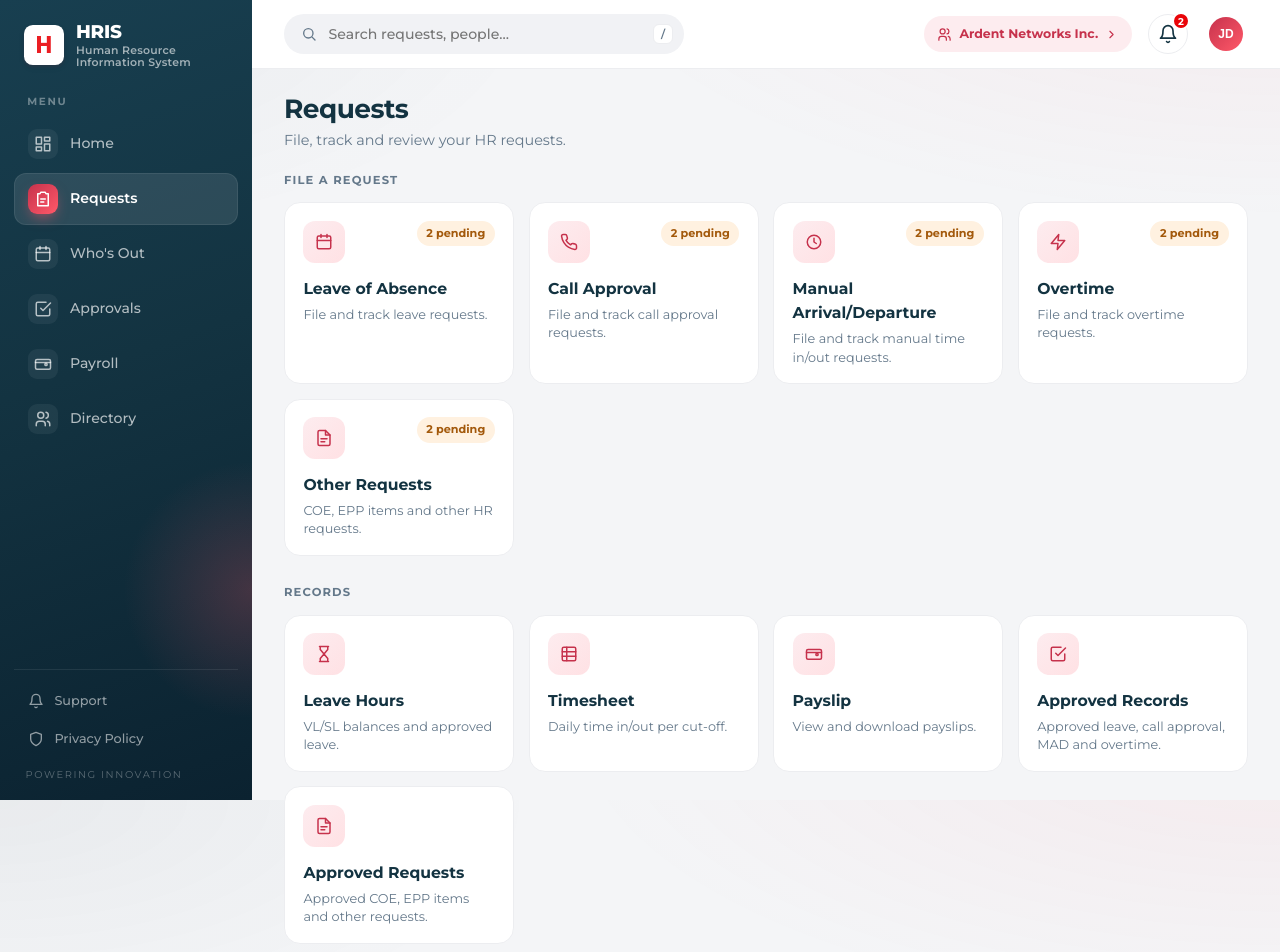
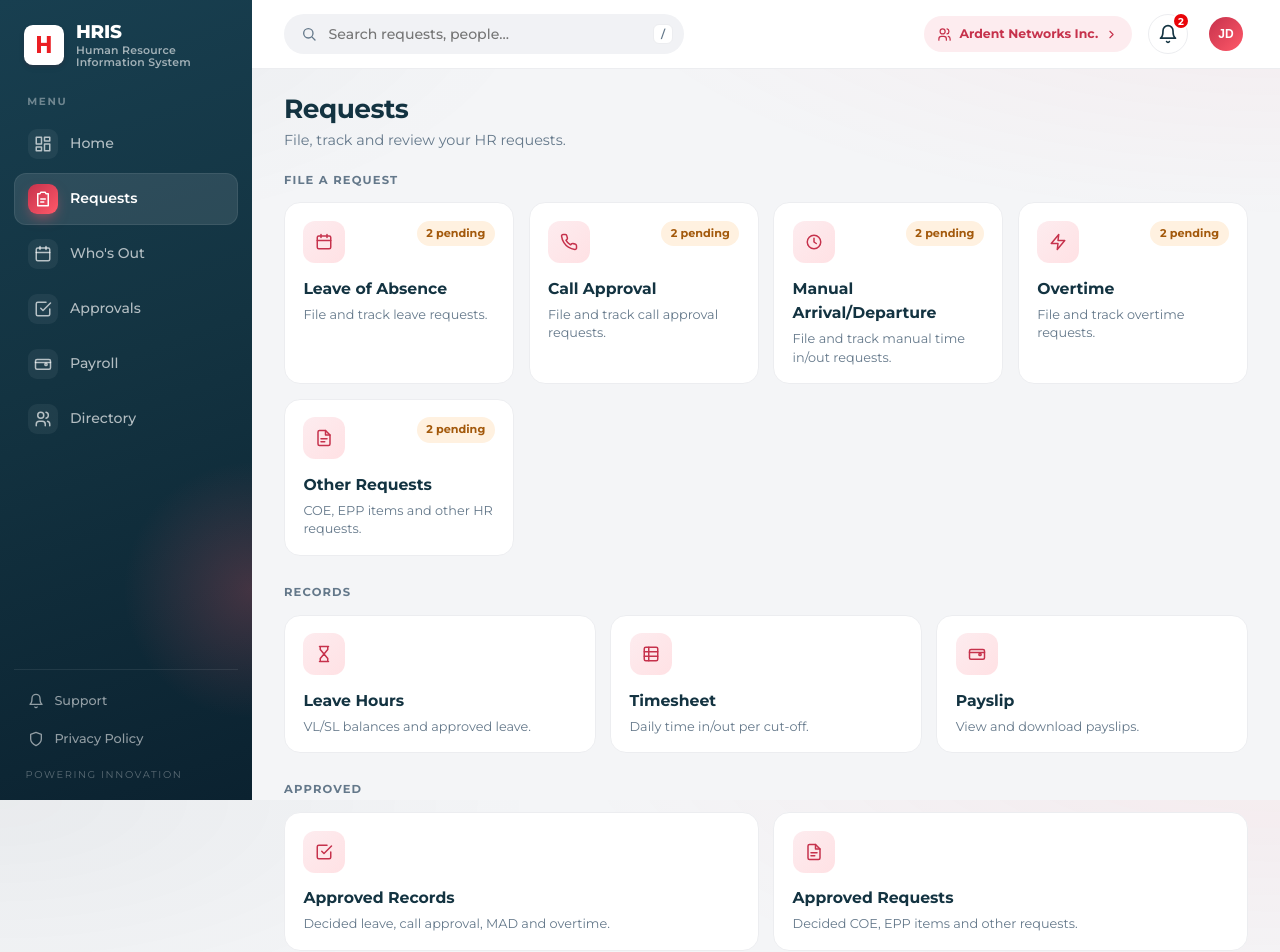
Before and after one commit to naparamon5-spec/hris-v2, a Nuxt app: page /requests in a window 1280 px wide. Shown: the top 952 px of the page. Built offline with nearby package versions, Linux system fonts and the light colour scheme.

Commit message:
feat(requests): Approved Records/Requests in their own section below Records
Co-Authored-By: Claude Opus 5.5 <noreply@anthropic.com>

```diff
--- a/pages/requests/index.vue
+++ b/pages/requests/index.vue
@@ -32,9 +32,15 @@ const groups = computed(() => [
     items: [
       { to: '/leave-hours', title: 'Leave Hours', desc: 'VL/SL balances and approved leave.', icon: 'hourglass', count: 0 },
       { to: '/timesheet', title: 'Timesheet', desc: 'Daily time in/out per cut-off.', icon: 'table', count: 0 },
-      { to: '/payroll', title: 'Payslip', desc: 'View and download payslips.', icon: 'wallet', count: 0 },
-      { to: '/requests/approved', title: 'Approved Records', desc: 'Approved leave, call approval, MAD and overtime.', icon: 'check', count: 0 },
-      { to: '/requests/approved-requests', title: 'Approved Requests', desc: 'Approved COE, EPP items and other requests.', icon: 'doc', count: 0 }
+      { to: '/payroll', title: 'Payslip', desc: 'View and download payslips.', icon: 'wallet', count: 0 }
+    ]
+  },
+  {
+    // Kept apart from Records: these are decided requests (approver history in hris_server).
+    title: 'Approved',
+    items: [
+      { to: '/requests/approved', title: 'Approved Records', desc: 'Decided leave, call approval, MAD and overtime.', icon: 'check', count: 0 },
+      { to: '/requests/approved-requests', title: 'Approved Requests', desc: 'Decided COE, EPP items and other requests.', icon: 'doc', count: 0 }
     ]
   }
 ])
```
